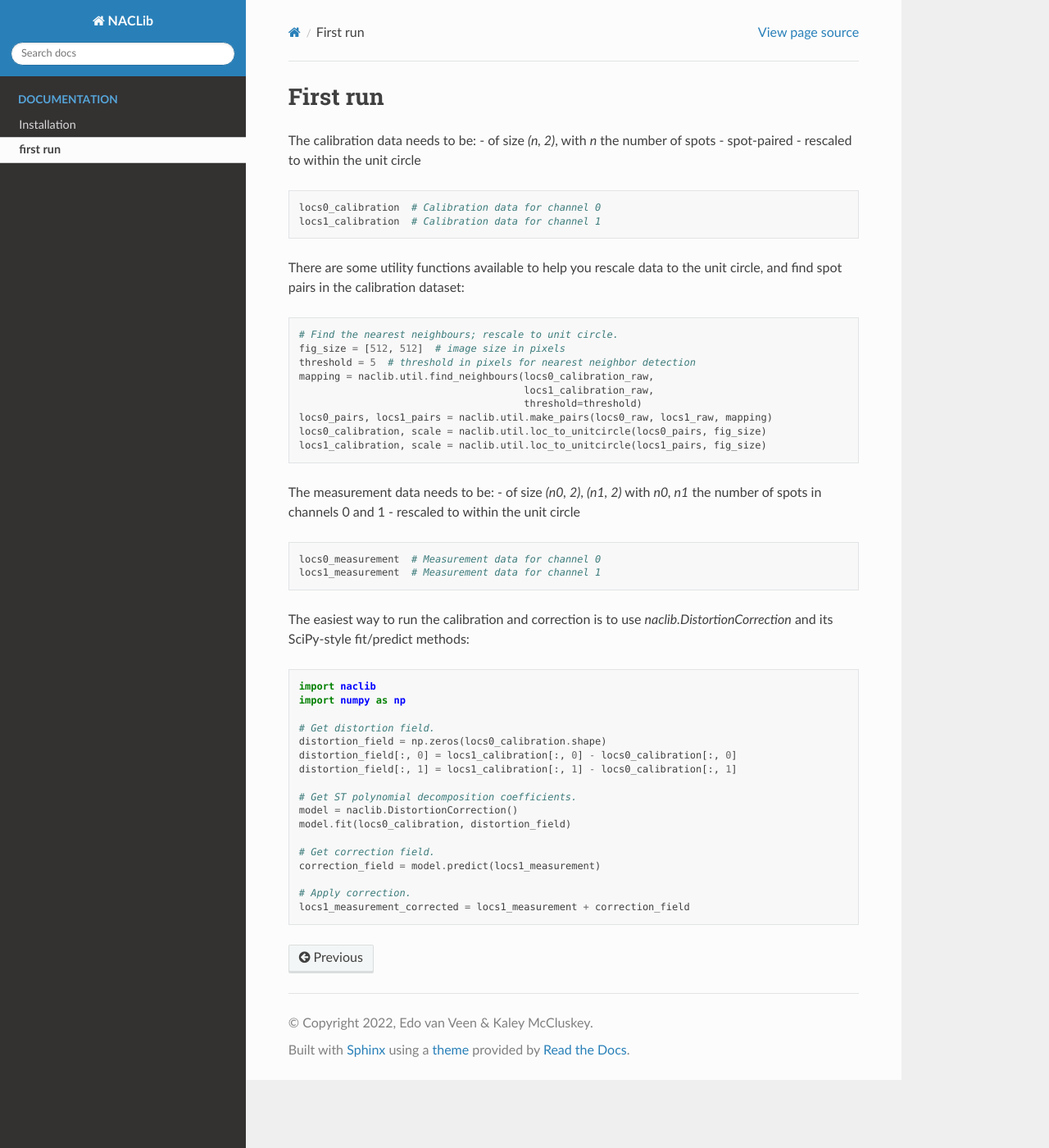
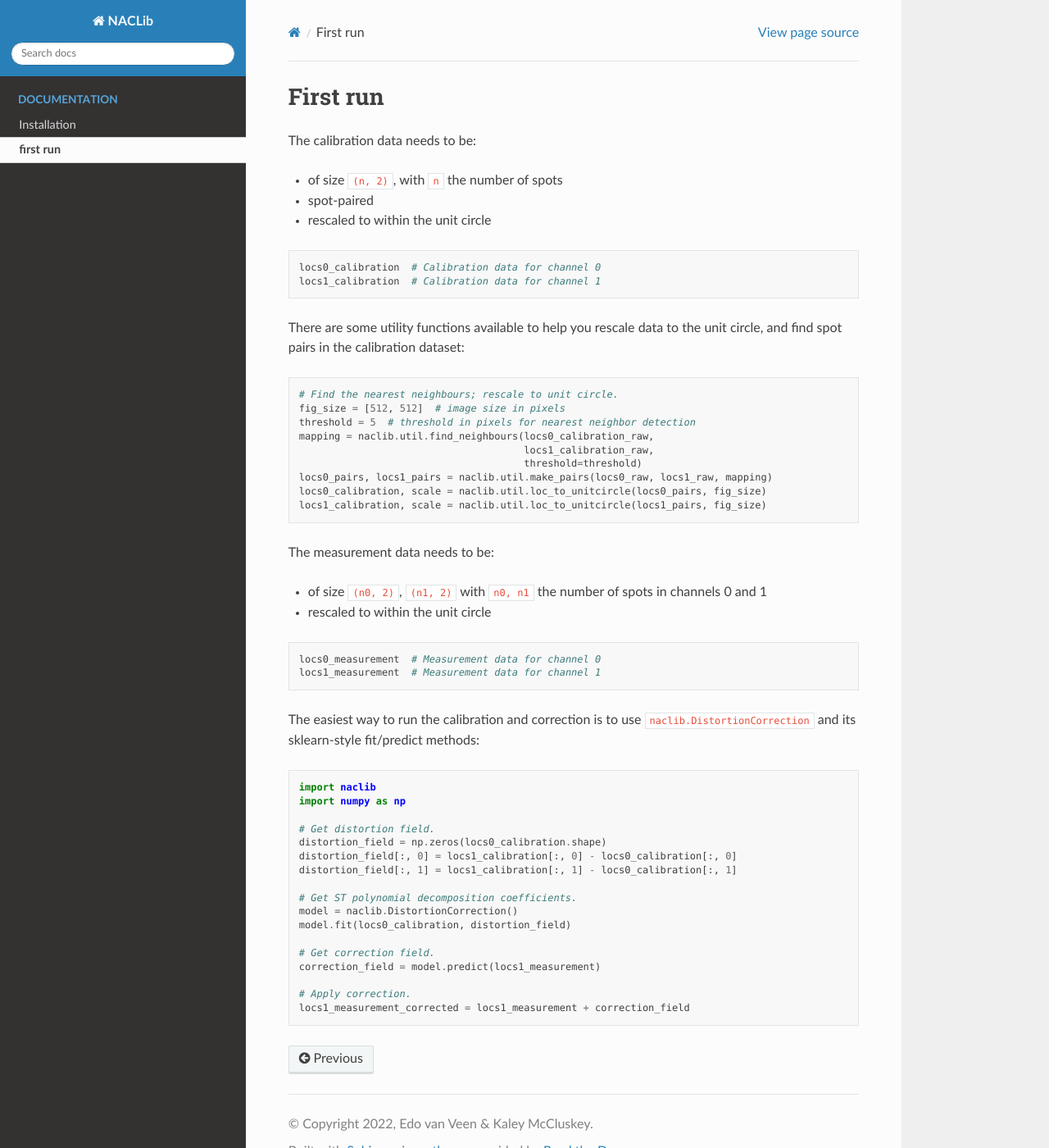
Before and after one commit to edovanveen/naclib, a Sphinx documentation site: the page built from docs/source/firstrun.rst, in a window 1280 px wide and 1400 px high. Shown: the whole window at 82% size. Built offline with Sphinx 7.4.7 and the Read the Docs theme 2.0.0, drawn with Linux system fonts in a browser that asks for light colours.

Commit message:
Update documentation.

```diff
--- a/docs/source/firstrun.rst
+++ b/docs/source/firstrun.rst
@@ -2,7 +2,8 @@ First run
 =========
 
 The calibration data needs to be:
-- of size `(n, 2)`, with `n` the number of spots
+
+- of size ``(n, 2)``, with ``n`` the number of spots
 - spot-paired
 - rescaled to within the unit circle
 
@@ -27,7 +28,8 @@ data to the unit circle, and find spot pairs in the calibration dataset:
     locs1_calibration, scale = naclib.util.loc_to_unitcircle(locs1_pairs, fig_size)
 
 The measurement data needs to be:
-- of size `(n0, 2)`, `(n1, 2)` with `n0, n1` the number of spots in channels 0 and 1
+
+- of size ``(n0, 2)``, ``(n1, 2)`` with ``n0, n1`` the number of spots in channels 0 and 1
 - rescaled to within the unit circle
 
 .. code-block:: python
@@ -35,8 +37,8 @@ The measurement data needs to be:
     locs0_measurement  # Measurement data for channel 0
     locs1_measurement  # Measurement data for channel 1
 
-The easiest way to run the calibration and correction is to use `naclib.DistortionCorrection`
-and its SciPy-style fit/predict methods:
+The easiest way to run the calibration and correction is to use ``naclib.DistortionCorrection``
+and its sklearn-style fit/predict methods:
 
 .. code-block:: python
 
```
Also changed, not shown: README.md (+1 -1 lines).
